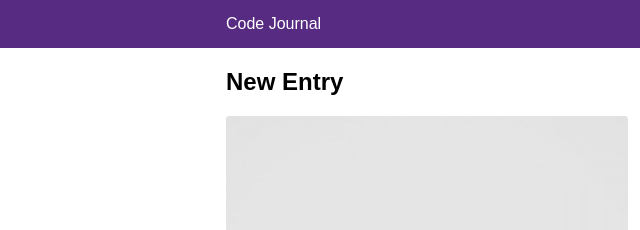
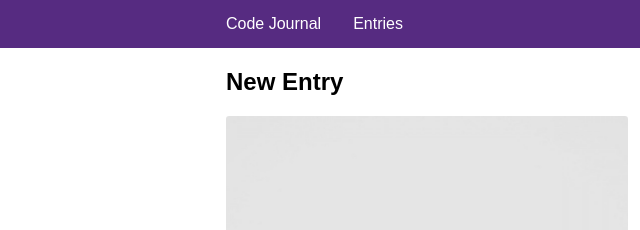
Before and after one commit to m-Cho1/code-journal, a website: page index.html in a window 1280 px wide. Shown: the top 230 px of the page, 0-640 px from the left. Drawn offline with Linux system fonts and the light colour scheme; a web font is replaced by a local one.

Commit message:
added sibiling div and added ul under sibilign div

```diff
--- a/css/styles.css
+++ b/css/styles.css
@@ -62,3 +62,9 @@ textarea {
   height: 1.9rem;
   font-size: 0.9rem;
 }
+
+.style-anchor {
+  color: white;
+  padding-left: 2rem;
+  text-decoration: none;
+}
--- a/index.html
+++ b/index.html
@@ -23,7 +23,10 @@
     <div class="container navbar font display-flex">
       <div class="row">
         <div class="column-full">
-          <div class="style-header-title">Code Journal</div>
+          <div class="style-header-title">
+            Code Journal
+            <a href="#" class="style-anchor">Entries</a>
+          </div>
         </div>
       </div>
     </div>
@@ -60,6 +63,11 @@
         </div>
       </form>
     </div>
+    <div data-view="entries">
+      <ul>
+
+      </ul>
+    </div>
   </main>
   <script src="js/data.js"></script>
   <script src="js/main.js"></script>
```
